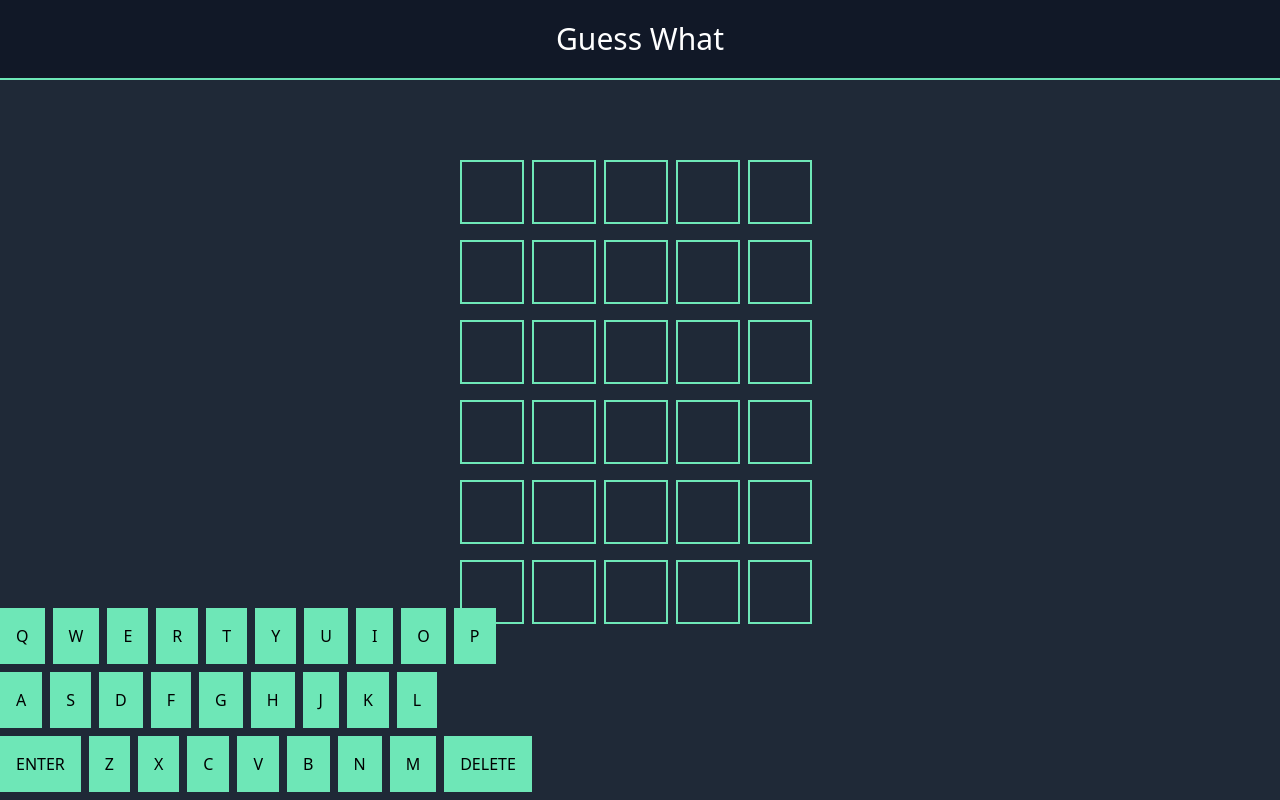
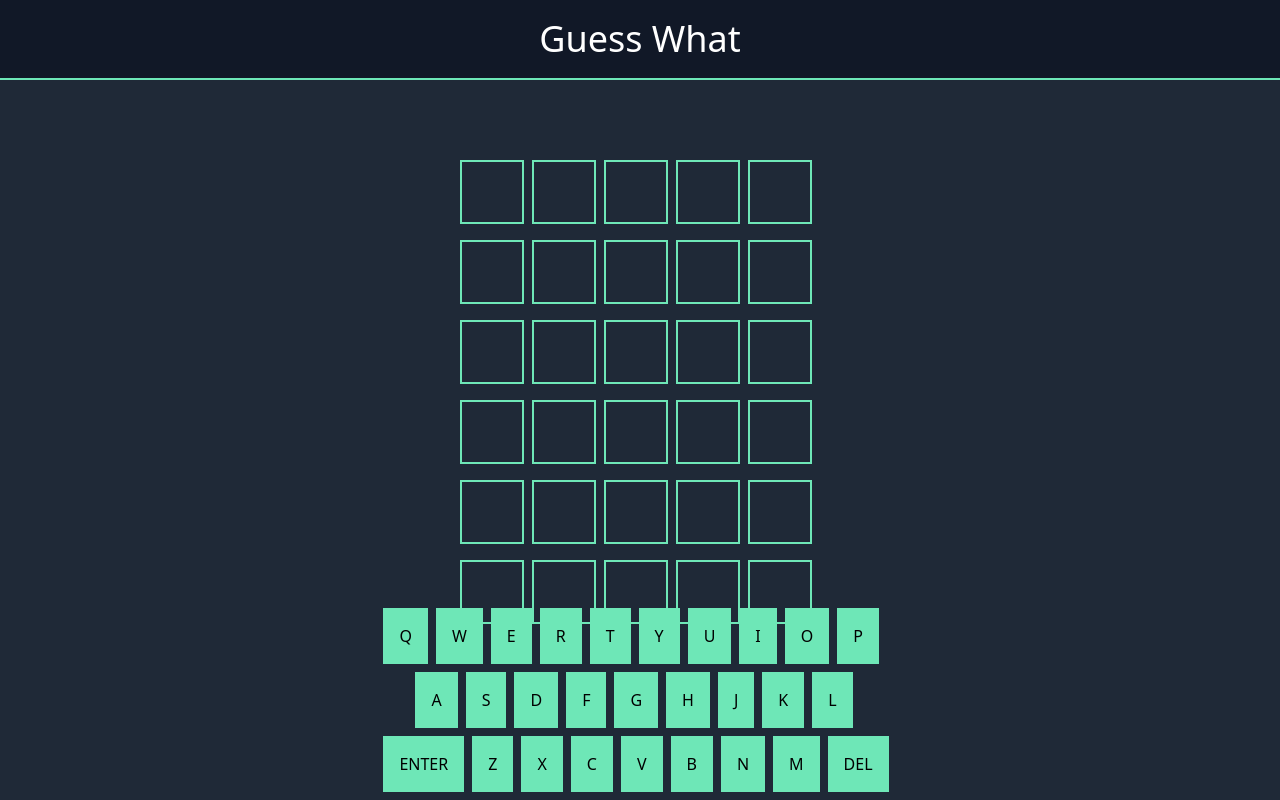
Before and after one commit to liam1703/guess-what, a Vue app in the folder guess_what/: page / in a window 1280 px wide. Built offline with nearby package versions, Linux system fonts and the light colour scheme.

Commit message:
Move keyboard to center

```diff
--- a/guess_what/src/components/Keyboard.vue
+++ b/guess_what/src/components/Keyboard.vue
@@ -1,4 +1,6 @@
 <template>
+  <div class="flex justify-center">
+    <div class="">
       <div class="flex mb-2 mt-12">
         <div
           class="p-4 bg-green-300 mr-2"
@@ -8,7 +10,7 @@
           {{ letter }}
         </div>
       </div>
-  <div class="flex mb-2">
+      <div class="flex mb-2 ml-8">
         <div
           class="p-4 bg-green-300 mr-2"
           v-for="(letter, index) in secondRowKeys"
@@ -26,6 +28,8 @@
           {{ letter }}
         </div>
       </div>
+    </div>
+  </div>
 </template>
 <script>
 export default {
@@ -34,7 +38,7 @@ export default {
     return {
       firstRowKeys: ["Q", "W", "E", "R", "T", "Y", "U", "I", "O", "P"],
       secondRowKeys: ["A", "S", "D", "F", "G", "H", "J", "K", "L"],
-      thirdRowKeys: ["ENTER", "Z", "X", "C", "V", "B", "N", "M", "DELETE"],
+      thirdRowKeys: ["ENTER", "Z", "X", "C", "V", "B", "N", "M", "DEL"],
     };
   },
 };
--- a/guess_what/src/components/TopNav.vue
+++ b/guess_what/src/components/TopNav.vue
@@ -2,7 +2,7 @@
   <div
     class="h-20 bg-gray-900 w-full flex justify-center items-center border-b-2 border-green-300"
   >
-    <h1 class="text-3xl text-white text-center">Guess What</h1>
+    <h1 class="text-4xl text-white text-center">Guess What</h1>
   </div>
 </template>
 
--- a/guess_what/src/views/Game.vue
+++ b/guess_what/src/views/Game.vue
@@ -4,6 +4,7 @@
     <div class="h-1/2">
       <Board />
     </div>
+
     <Keyboard />
   </div>
 </template>
```
Lines whose indentation alone changed are shown as unchanged.
